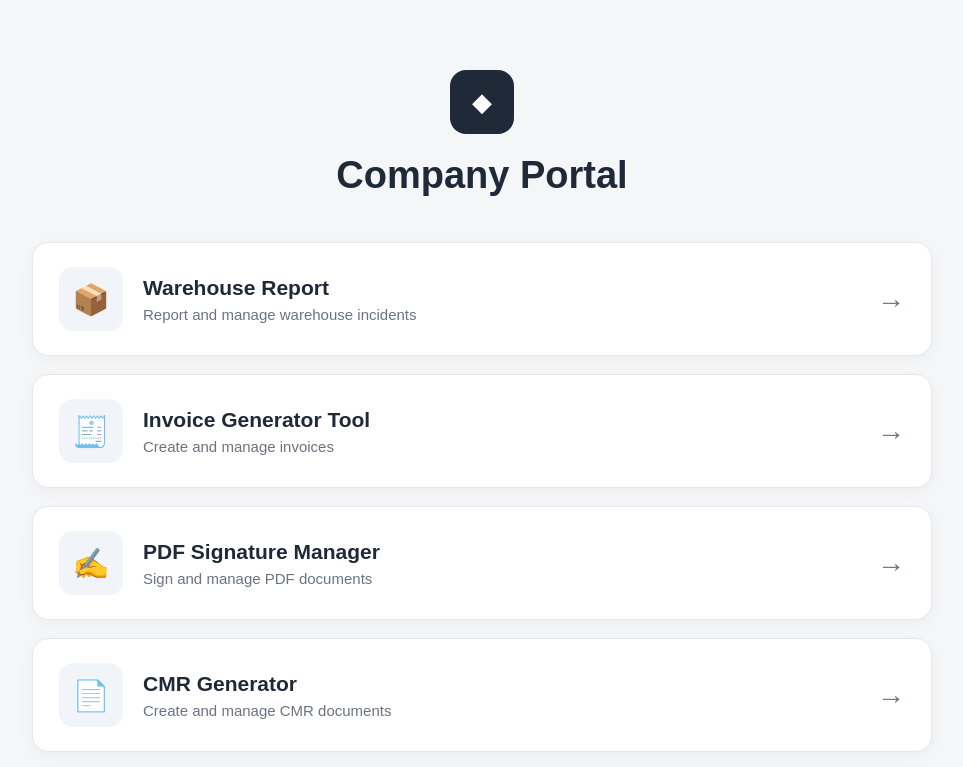
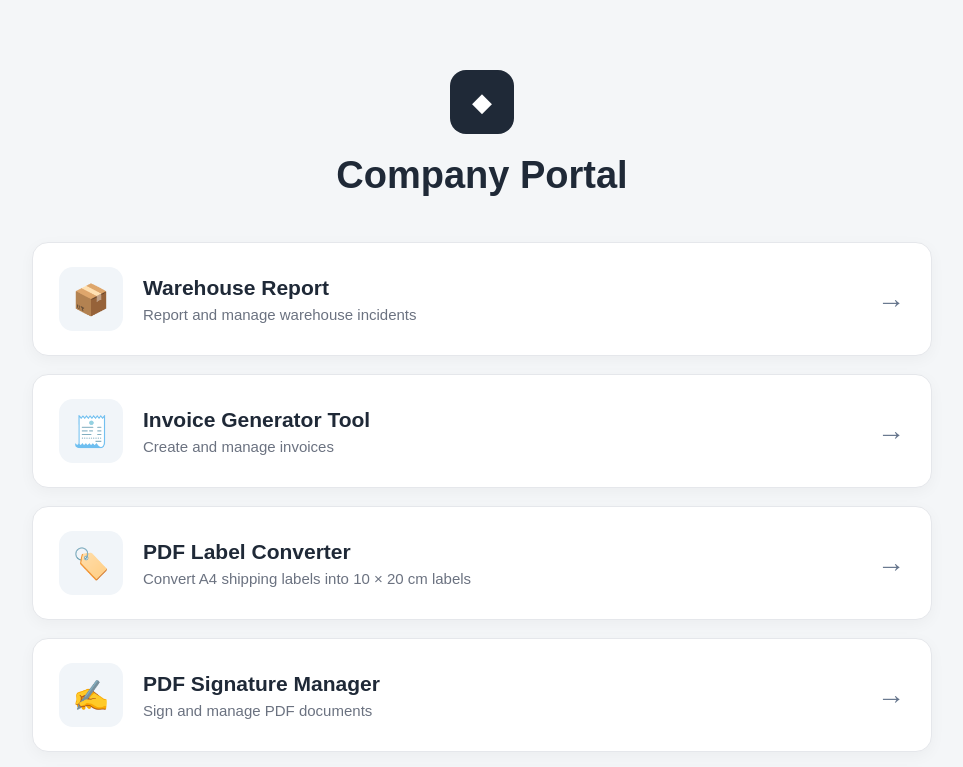
Before and after one commit to Ahmadzl/CompanyPortal, a plain HTML site: page index.html in a window 1280 px wide. Shown: the top 767 px of the page, without its empty margins (158-1121 px from the left). Drawn offline with Linux system fonts and the light colour scheme.

Commit message:
Add files via upload

```diff
--- a/index.html
+++ b/index.html
@@ -54,6 +54,26 @@
                 <div class="arrow">→</div>
 
             </a>
+
+
+            <!-- PDF Label Converter -->
+            <a
+                href="https://ahmadzl.github.io/PDF-Label-Converter/"
+                class="application-card">
+
+                <div class="application-icon">🏷️</div>
+
+                <div class="application-info">
+                    <h2>PDF Label Converter</h2>
+                    <p>Convert A4 shipping labels into 10 × 20 cm labels</p>
+                </div>
+
+                <div class="arrow">→</div>
+
+            </a>
+
+
+
 
             <!-- PDF Signature Manager -->
             <a
```
